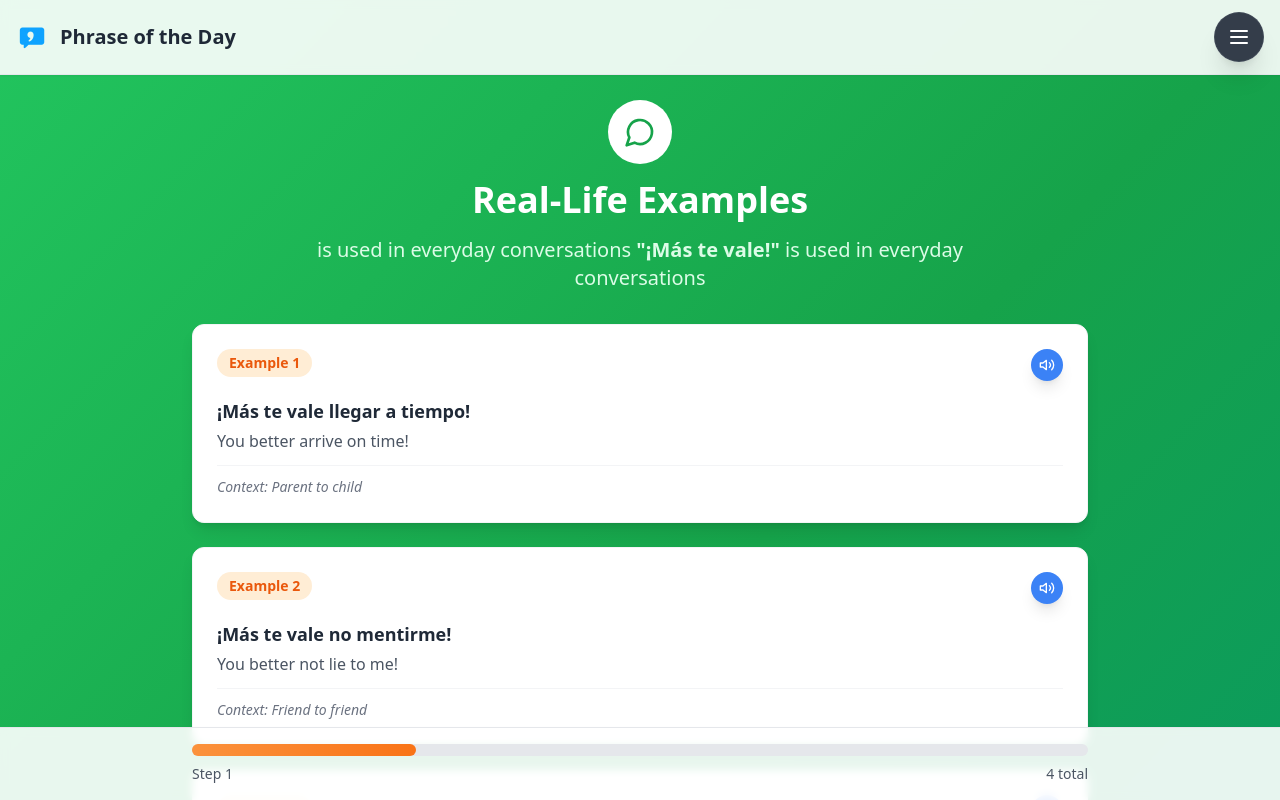
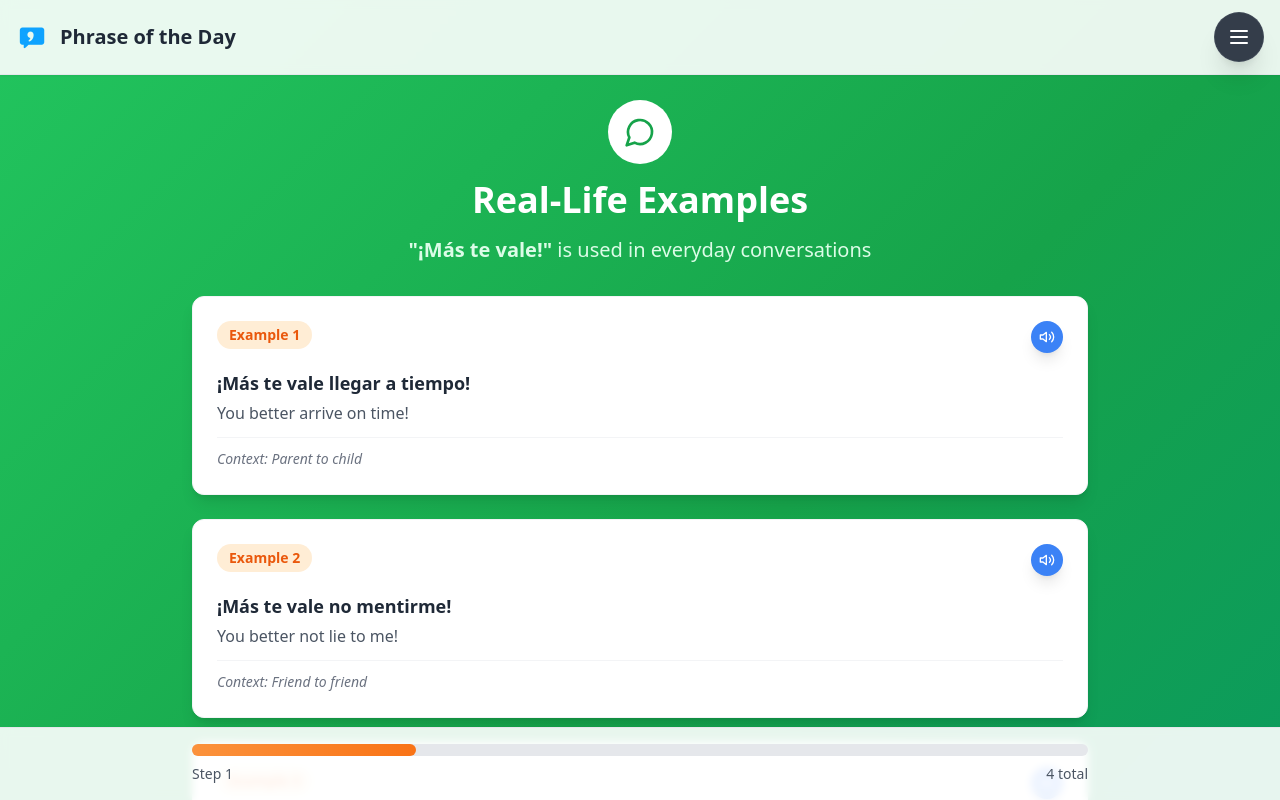
Before and after one commit to stellarmenus-steven/phrase-of-the-day-frontend, a React (Vite) app: page / in a window 1280 px wide. Both pictures are taken after a click on the button "Let's Learn This!". Shown: the top 800 px of the page. Built offline with nearby package versions, Linux system fonts and the light colour scheme; no server answers.

Commit message:
working on styling

```diff
--- a/src/pages/ExamplesPage.tsx
+++ b/src/pages/ExamplesPage.tsx
@@ -20,6 +20,9 @@ export const ExamplesPage: React.FC<ExamplesPageProps> = ({
 }) => {
   const { t } = useLanguage();
 
+  // Precompute the suffix once (avoids repeating "is used in everyday conversations")
+  const suffix = t('examples.subtitle', { phrase: '' });
+
   return (
     <div className="min-h-screen bg-gradient-to-br from-green-500 via-green-600 to-emerald-600 p-4 pt-[100px]">
       <div className="max-w-4xl mx-auto">
@@ -31,18 +34,15 @@ export const ExamplesPage: React.FC<ExamplesPageProps> = ({
             {t('examples.title')}
           </h1>
           <p className="text-xl text-green-100 max-w-2xl mx-auto">
-            {t('examples.subtitle', { phrase: phrase.phrase }).replace('is used in everyday conversations', t('examples.subtitle').replace('{phrase}', ''))}{' '}
-            <strong>"{phrase.phrase}"</strong> {t('examples.subtitle').replace('See how "{phrase}" ', '')}
+            {t('examples.subtitle', { phrase: phrase.phrase }).replace(suffix, '')}{' '}
+            <strong>"{phrase.phrase}"</strong>{' '}
+            {suffix.trim()}
           </p>
         </div>
 
         <div className="grid gap-6 mb-8">
           {phrase.examples.map((example, index) => (
-            <ExampleCard
-              key={index}
-              example={example}
-              index={index}
-            />
+            <ExampleCard key={index} example={example} index={index} />
           ))}
         </div>
 
--- a/src/pages/HomePage.tsx
+++ b/src/pages/HomePage.tsx
@@ -81,9 +81,6 @@ export const HomePage: React.FC<HomePageProps> = ({ phrase, onNext, error }) =>
           <ArrowRight className="w-6 h-6" />
         </button>
 
-        <p className="text-white/80 mt-6 text-lg">
-          {t('home.masterPhrase')}
-        </p>
       </div>
     </div>
   );
--- a/src/pages/RegionsPage.tsx
+++ b/src/pages/RegionsPage.tsx
@@ -21,7 +21,7 @@ export const RegionsPage: React.FC<RegionsPageProps> = ({
   const { t } = useLanguage();
 
   return (
-    <div className="min-h-screen bg-gradient-to-br from-blue-500 via-blue-600 to-indigo-600 p-4 pt-[100px]">
+    <div className="min-h-screen bg-gradient-to-br from-blue-500 via-blue-600 to-indigo-600 p-4 pt-20">
       <div className="max-w-4xl mx-auto">
         <div className="text-center mb-8">
           <div className="bg-white w-16 h-16 rounded-full flex items-center justify-center mx-auto mb-4">
```
